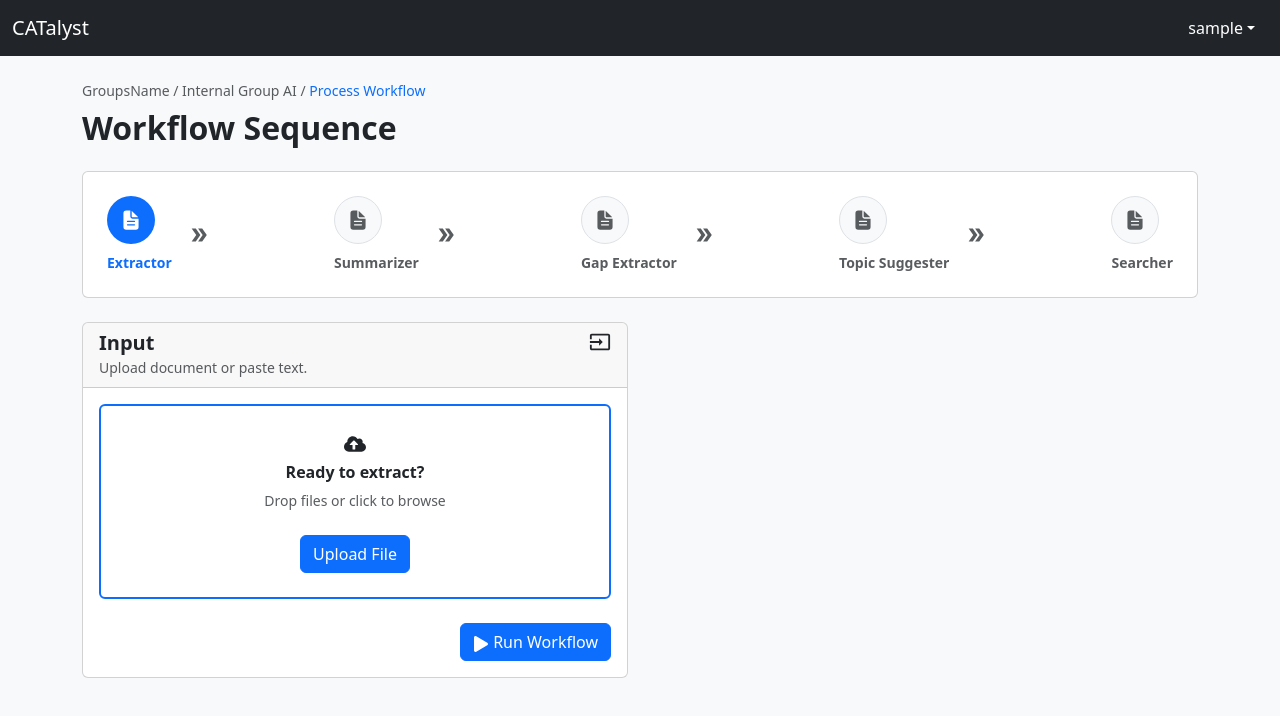
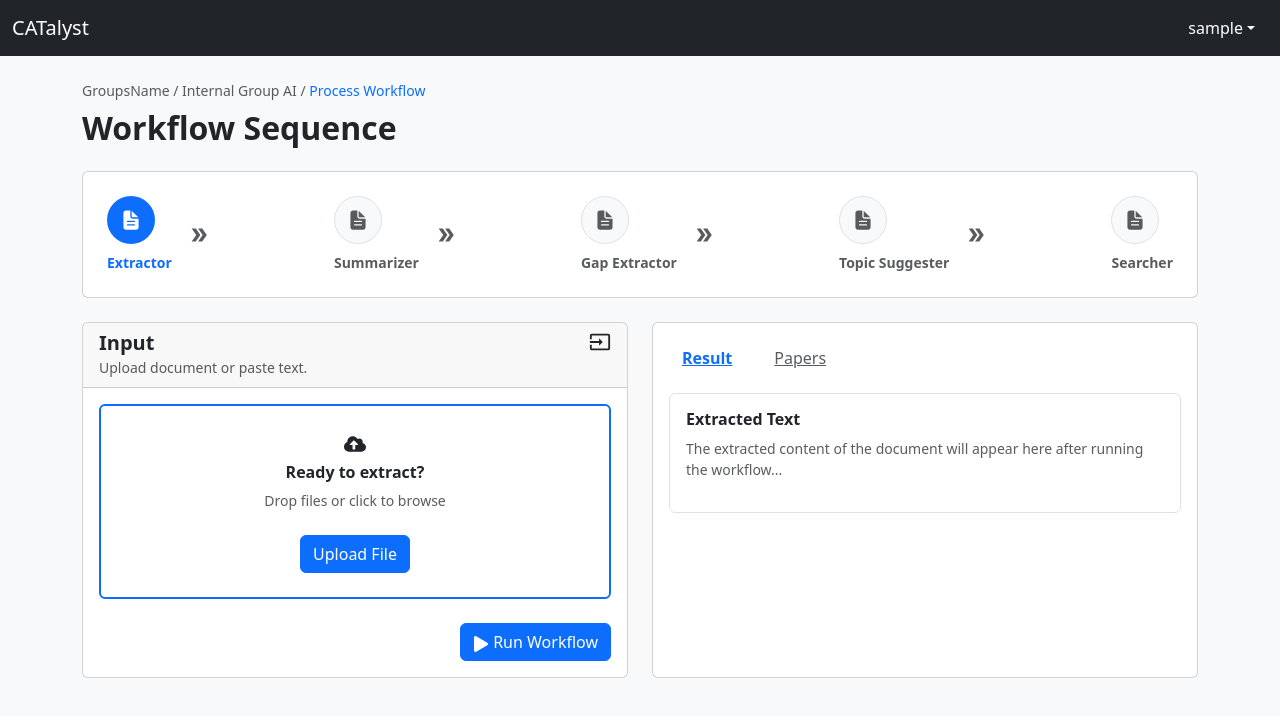
Before and after one commit to nahuyadada/CATalyst-front, a React (Vite) app: page /workspace/1 in a window 1280 px wide. Shown: the top 716 px of the page. Built offline with nearby package versions, Linux system fonts and the light colour scheme; no server answers; sample sign-in values are in the browser's storage.

Commit message:
added the result ui

```diff
--- a/src/components/workspace/ResultPanel.jsx
+++ b/src/components/workspace/ResultPanel.jsx
@@ -1,13 +1,48 @@
-// components/workflow/ResultPanel.jsx
+// // components/workflow/ResultPanel.jsx
+// import ResultTabs from "./result/ResultTabs";
+// import PapersHistory from "./result/PapersHistory";
+
+// export default function ResultPanel() {
+//   return (
+//     <div className="card h-100">
+//       <div className="card-body d-flex flex-column">
+//         <ResultTabs />
+//         <PapersHistory />
+//       </div>
+//     </div>
+//   );
+// }
+import { useState } from "react";
 import ResultTabs from "./result/ResultTabs";
 import PapersHistory from "./result/PapersHistory";
+// import ExtractorResult from "./result/ExtractorResult";
+import ExtractorOutput from "./output/ExtractorOutput";
 
-export default function ResultPanel() {
+export default function ResultPanel({ step }) {
+  const [tab, setTab] = useState("result");
+
+  function renderContent() {
+    // When Papers tab
+    if (tab === "papers") {
+      return <PapersHistory />;
+    }
+
+    // When Result tab
+    if (step === "extractor") {
+      return <ExtractorOutput />;
+    }
+
+    // future steps
+    return (
+      <div className="text-muted">No result view for this step yet.</div>
+    );
+  }
+
   return (
     <div className="card h-100">
       <div className="card-body d-flex flex-column">
-        <ResultTabs />
-        <PapersHistory />
+        <ResultTabs activeTab={tab} onTabChange={setTab} />
+        {renderContent()}
       </div>
     </div>
   );
--- /dev/null
+++ b/src/components/workspace/output/ExtractorOutput.jsx
@@ -0,0 +1,10 @@
+export default function ExtractorOutput() {
+  return (
+    <div className="border rounded p-3 overflow-auto" style={{ maxHeight: 400 }}>
+      <h6 className="fw-bold">Extracted Text</h6>
+      <p className="text-muted small">
+        The extracted content of the document will appear here after running the workflow...
+      </p>
+    </div>
+  );
+}
--- a/src/components/workspace/result/ResultTabs.jsx
+++ b/src/components/workspace/result/ResultTabs.jsx
@@ -1,19 +1,44 @@
-export default function ResultTabs() {
+export default function ResultTabs({ activeTab, onTabChange }) {
   return (
     <>
       <div className="d-flex justify-content-between mb-3">
         <div className="d-flex gap-3">
-          <button className="btn btn-link text-muted">Result</button>
-          <button className="btn btn-link fw-bold text-primary">Papers</button>
+          <button
+            className={`btn btn-link ${
+              activeTab === "result"
+                ? "fw-bold text-primary"
+                : "text-muted"
+            }`}
+            onClick={() => onTabChange("result")}
+          >
+            Result
+          </button>
+
+          <button
+            className={`btn btn-link ${
+              activeTab === "papers"
+                ? "fw-bold text-primary"
+                : "text-muted"
+            }`}
+            onClick={() => onTabChange("papers")}
+          >
+            Papers
+          </button>
         </div>
-        <div className="d-flex gap-2">
+
+        {/* <div className="d-flex gap-2">
           <button className="btn btn-light">Copy</button>
           <button className="btn btn-light">Download</button>
           <button className="btn btn-light">Share</button>
-        </div>
+        </div> */}
       </div>
 
-      <input className="form-control mb-3" placeholder="Search previous papers..." />
+      {activeTab === "papers" && (
+        <input
+          className="form-control mb-3"
+          placeholder="Search previous papers..."
+        />
+      )}
     </>
   );
 }
--- a/src/pages/Workspace.jsx
+++ b/src/pages/Workspace.jsx
@@ -22,6 +22,7 @@ import InputPanel from "../components/workspace/InputPanel";
 import { useState } from "react";
 import StepTabs from "../components/workspace/StepTabs";
 import WorkflowTracker from "../components/workspace/WorkflowTracker";
+import ResultPanel from "../components/workspace/ResultPanel";
 export default function GroupWorkflow() {
   const [step, setStep] = useState("extractor");
 
@@ -37,7 +38,7 @@ export default function GroupWorkflow() {
           <InputPanel step={step} />
         </div>
         <div className="col-lg-6">
-          {/* <ResultPanel step={step} /> */}
+          <ResultPanel step={step} />
         </div>
       </div>
     </WorkflowLayout>
```
